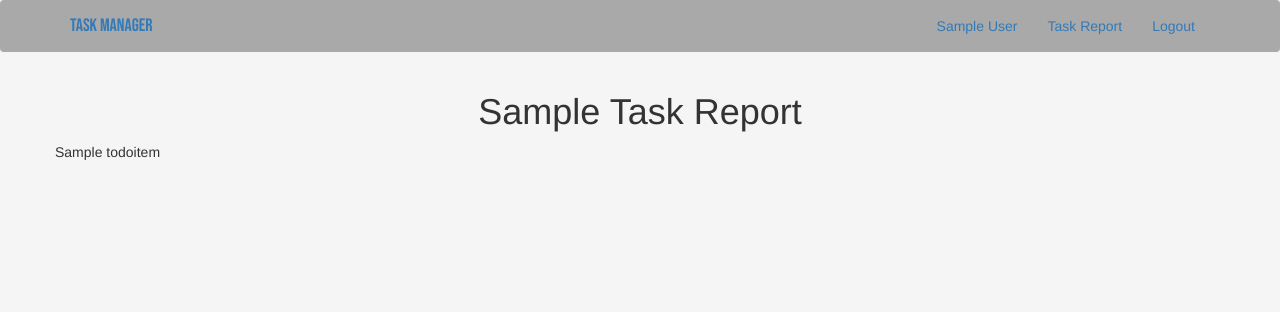
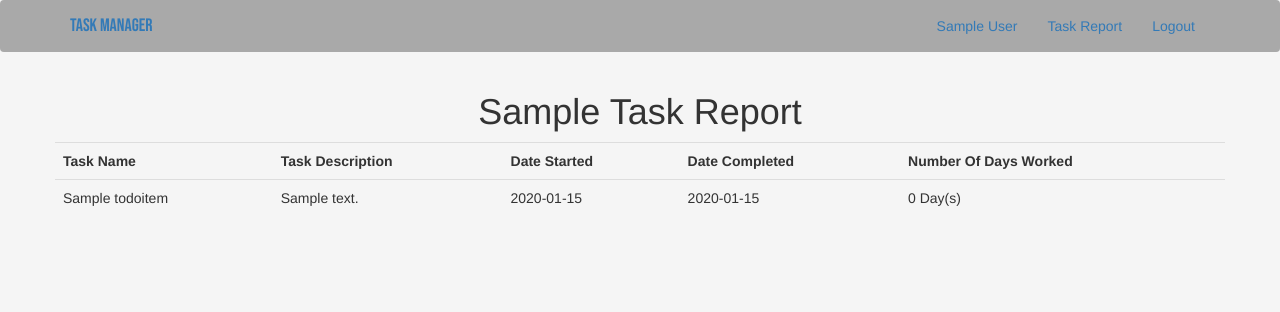
Before and after one commit to jeet-khondker/task-manager, a Flask app: page /taskreport/1 in a window 1280 px wide. Shown: the top 312 px of the page. Run offline with Flask 2, Linux system fonts and the light colour scheme; a user stored in the database is signed in; tables that the repository leaves empty hold one stand-in row (values such as "Sample post"); some libraries are stand-ins or nearby versions.

Commit message:
Fixing Bug in Task Report Generation

```diff
--- a/app/routes.py
+++ b/app/routes.py
@@ -141,8 +141,12 @@ def done_task(id):
     return redirect(url_for("index"))
 
 # Task Report - Summarizing All The Completed Tasks
-@app.route("/taskreport/<username>")
+@app.route("/taskreport/<user_id>")
 @login_required
-def view_taskreport(username):
-    completed_todoitems = ToDo.query.filter_by(user_id = current_user.id and ToDo.is_completed == True).order_by(ToDo.date_created.desc()).all()
+def view_taskreport(user_id):
+    # All Completed Tasks By A Specific User
+    completed_todoitems = db.session.query(ToDo).filter_by(user_id = current_user.id).filter(ToDo.is_completed == True).order_by(ToDo.date_created.desc()).all()
+    # user = User.query.get(current_user.username)
+    # tasks = user.todoitems.query.all()
+    # completed_todoitems = ToDo.query.filter_by(tasks.is_completed == True).order_by(ToDo.date_created.desc()).all()
     return render_template("taskreport.html", completed_todoitems = completed_todoitems)
--- a/app/static/css/pc-style.css
+++ b/app/static/css/pc-style.css
@@ -16,4 +16,23 @@ a.navbar-brand {
     max-width: 330px;
     padding: 15px;
     margin: auto;
+    border: 1px solid black;
 }
+
+/* Hiding The Labels Of Login Form */
+.form-login .control-label {
+    display: none;
+}
+
+.form-register {
+    width: 100%;
+    max-width: 330px;
+    padding: 15px;
+    margin: auto;
+    border: 1px solid black;
+}
+
+/* Hiding The Labels Of Registration Form */
+.form-register .control-label {
+    display: none;
+}
--- a/app/templates/base.html
+++ b/app/templates/base.html
@@ -27,7 +27,7 @@
                         <li><a href="{{ url_for('login') }}">Login</a></li>
                     {% else %}
                         <li><a href="{{ url_for('user', username=current_user.username) }}">{{ current_user.firstName }}&nbsp;{{ current_user.lastName }}</a></li>
-                        <li><a href="{{ url_for('view_taskreport', username=current_user.username) }}">Task Report</a></li>
+                        <li><a href="{{ url_for('view_taskreport', user_id=current_user.id) }}">Task Report</a></li>
                         <li><a href="{{ url_for('logout') }}">Logout</a></li>
                     {% endif %}
                 </ul>
--- a/app/templates/taskreport.html
+++ b/app/templates/taskreport.html
@@ -7,13 +7,29 @@
 {% block app_content %}
     <h1 class="text-center">{{ current_user.firstName }} Task Report</h1>
 
-    {% for completed_items in completed_todoitems %}
+    {% if completed_todoitems|length < 1 %}
+        <h3 class="text-center">Currently you did not complete any tasks, {{ current_user.firstName }}.</h3>
+    {% else %}
+        <table class="table table-hover table-dark">
+            <tr>
+                <th>Task Name</th>
+                <th>Task Description</th>
+                <th>Date Started</th>
+                <th>Date Completed</th>
+                <th>Number Of Days Worked</th>
+            </tr>
 
-        {% if completed_items.is_completed == True %}
-
-        <p>{{ completed_items.title }}</p>
-
-        {% endif %}
-
-    {% endfor %}
+            {% for completed_items in completed_todoitems %}
+                <tr>
+                    {% if completed_items.is_completed == True %}
+                        <td>{{ completed_items.title }}</td>
+                        <td>{{ completed_items.description }}</td>
+                        <td>{{ completed_items.date_created.date() }}</td>
+                        <td>{{ completed_items.date_completed.date() }}</td>
+                        <td>{{ (completed_items.date_completed - completed_items.date_created).days }}&nbsp;Day(s)</td>
+                    {% endif %}
+                </tr>
+            {% endfor %}
+        </table>
+    {% endif %}
 {% endblock %}
```
Also changed, not shown: app/forms.py (+8 -8 lines), app/templates/index.html (+12 -4 lines), app/templates/register.html (+8 -4 lines), app.db.
